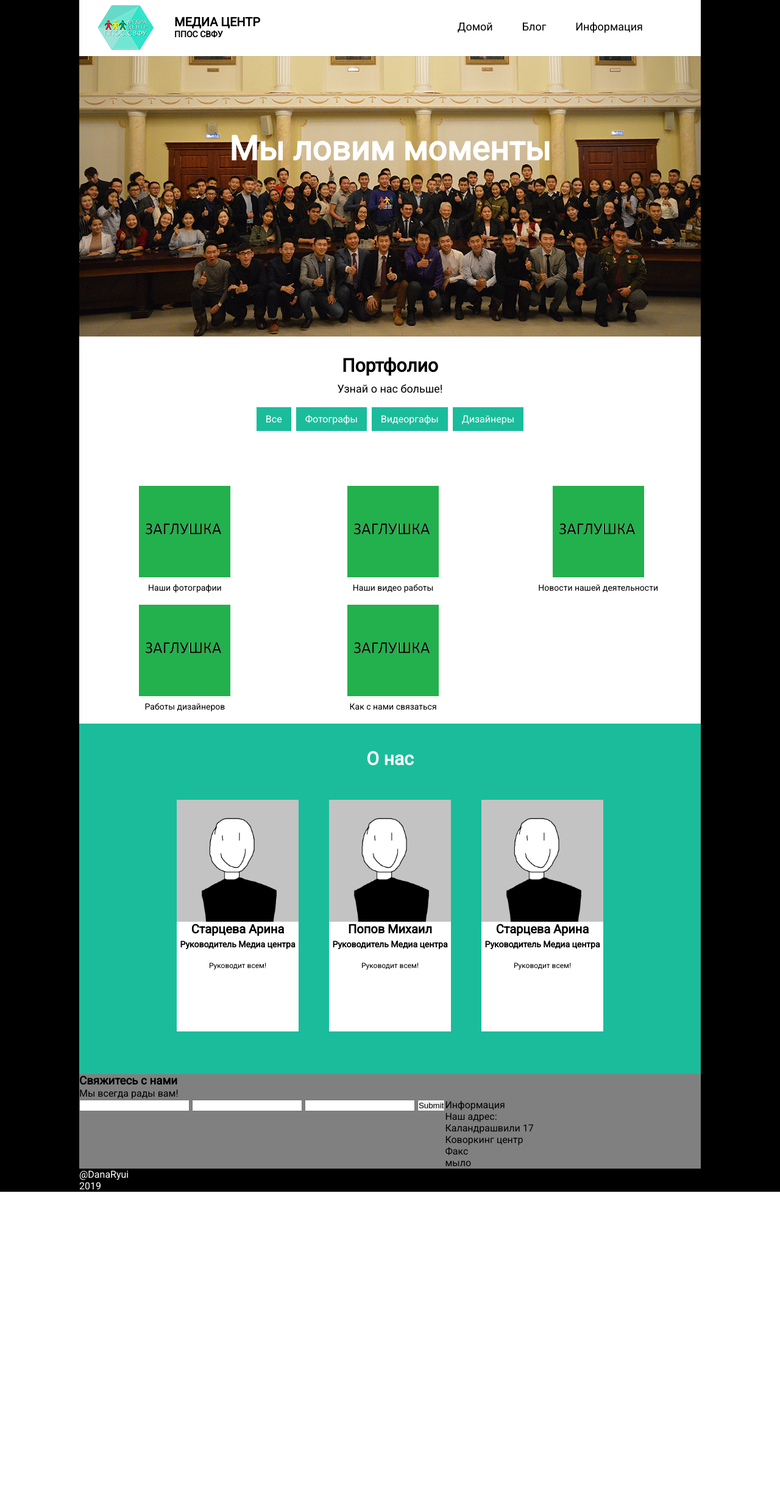
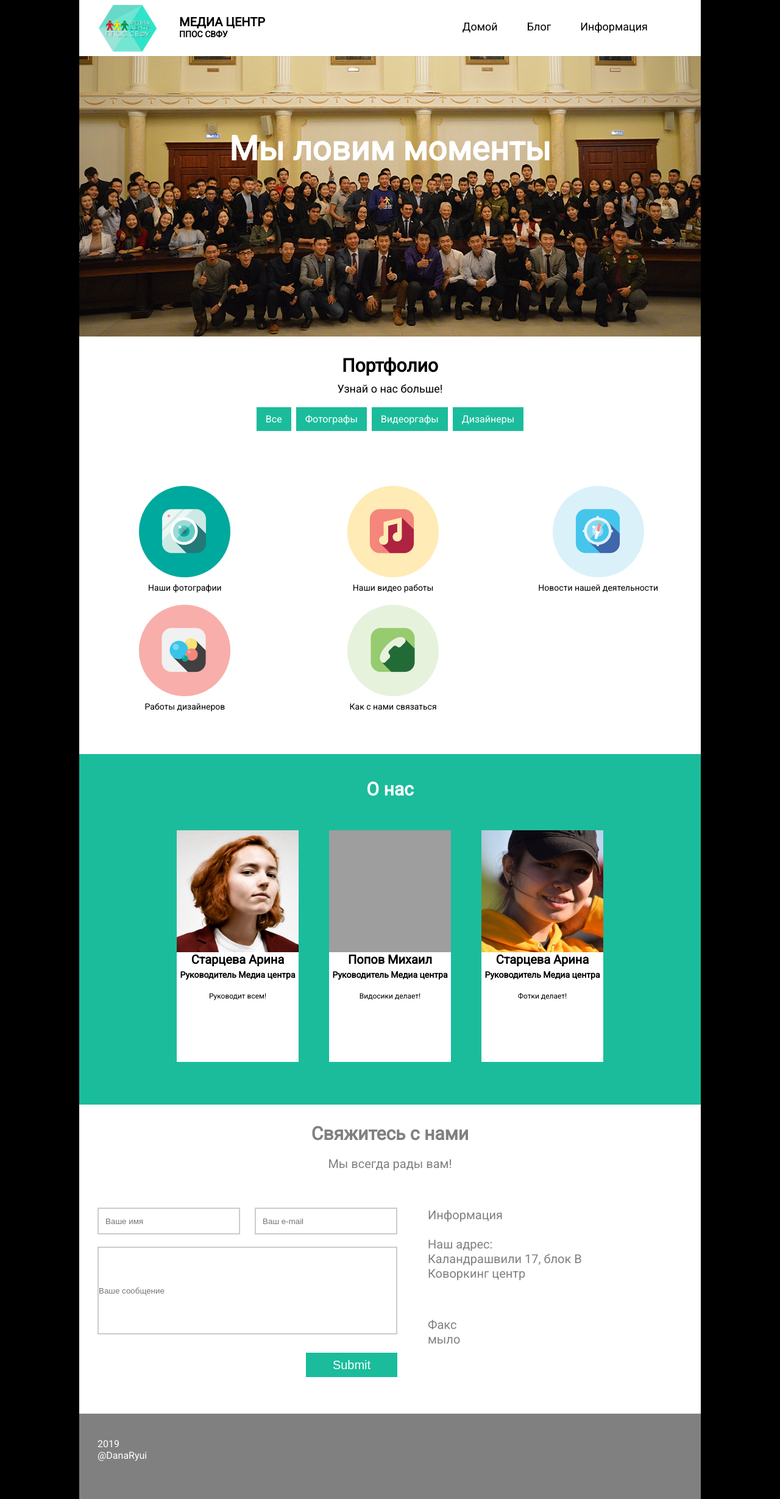
Before and after one commit to DmitrySkryabin/mediacenter, a PHP site: page / in a window 1280 px wide. Shown: the whole page at 61% size. Before the commit the page ends 1955 px from the top, so only its background shows below. Run offline with PHP 8.4, Linux system fonts and the light colour scheme; grey boxes are pictures that could not be loaded.

Commit message:
main page update

```diff
--- a/index.html
+++ b/index.html
@@ -11,7 +11,7 @@
 	<div class="wrapper">
 		<div class="cap">
 			<div class="logo">
-				<img src="logo.png" alt="logo">
+				<img src="logo.png" alt="logo" width="100px" height="100px">
 			</div>
 			<div class="logo-text">
 				<h1>МЕДИА ЦЕНТР</h1>
@@ -47,11 +47,11 @@
 			</div>
 			<div class="portfolio-bottom">
 				<div class="img-container">
-					<div class="img-text"><img src="zaglushka.png" alt="zaglushka" width="150px" height="150px"><p>Наши фотографии</p></div>
-					<div class="img-text"><img src="zaglushka.png" alt="zaglushka" width="150px" height="150px"><p>Наши видео работы</p></div>
-					<div class="img-text"><img src="zaglushka.png" alt="zaglushka" width="150px" height="150px"><p>Новости нашей деятельности</p></div>
-					<div class="img-text"><img src="zaglushka.png" alt="zaglushka" width="150px" height="150px"><p>Работы дизайнеров</p></div>
-					<div class="img-text"><img src="zaglushka.png" alt="zaglushka" width="150px" height="150px"><p>Как с нами связаться</p></div>
+					<div class="img-text"><img src="foto.png" alt="zaglushka" width="150px" height="150px"><p>Наши фотографии</p></div>
+					<div class="img-text"><img src="music.png" alt="zaglushka" width="150px" height="150px"><p>Наши видео работы</p></div>
+					<div class="img-text"><img src="safari.png" alt="zaglushka" width="150px" height="150px"><p>Новости нашей деятельности</p></div>
+					<div class="img-text"><img src="insta.png" alt="zaglushka" width="150px" height="150px"><p>Работы дизайнеров</p></div>
+					<div class="img-text"><img src="telphone.png" alt="zaglushka" width="150px" height="150px"><p>Как с нами связаться</p></div>
 				</div>
 			</div>
 		</div>
@@ -59,7 +59,7 @@
 			<h3>О нас</h3>
 			<div class="about-container">
 				<div class="about-info">
-					<div class="about-photo"><img src="about-photo.png" alt="" height="200px" width="200px"></div>
+					<div class="about-photo"><img src="arina.jpg" alt="" height="200px" width="200px"></div>
 					<div class="about-text">
 						<h4>Старцева Арина</h4>
 						<h5>Руководитель Медиа центра</h5>
@@ -67,19 +67,19 @@
 					</div>
 				</div>
 				<div class="about-info">
-					<div class="about-photo"><img src="about-photo.png" alt="" height="200px" width="200px"></div>
+					<div class="about-photo"><img src="man.jpg" alt="" height="200px" width="200px"></div>
 					<div class="about-text">
 						<h4>Попов Михаил</h4>
 						<h5>Руководитель Медиа центра</h5>
-						<p>Руководит всем!</p>
+						<p>Видосики делает!</p>
 					</div>
 				</div>
 				<div class="about-info">
-					<div class="about-photo"><img src="about-photo.png" alt="" height="200px" width="200px"></div>
+					<div class="about-photo"><img src="girl.jpg" alt="" height="200px" width="200px"></div>
 					<div class="about-text">
 						<h4>Старцева Арина</h4>
 						<h5>Руководитель Медиа центра</h5>
-						<p>Руководит всем!</p>
+						<p>Фотки делает!</p>
 					</div>
 				</div>
 			</div>
@@ -91,16 +91,18 @@
 			</div>
 			<div class="feedback-content">
 				<div class="feedback-content-left">
-					<form action="">
-						<input type="text">
-						<input type="email">
-						<input type="text">
-						<input type="submit">
+					<form action="" class="feedback-form">
+						<input type="text" class="feedback-input" placeholder="   Ваше имя">
+						<input type="email" class="feedback-input" placeholder="   Ваш e-mail"><br>
+						<input type="textarea" class="feedback-input-area" placeholder="Ваше сообщение"><br>
+						<input type="submit" class="feedback-input-submit">
 					</form>
 				</div>
 				<div class="feedback-content-right">
-					<p>Информация <br> Наш адрес: <br> Каландрашвили 17 <br>Коворкинг центр</p>
-					<p>Факс<br>мыло</p>
+					<p>Информация <br><br> Наш адрес: <br> Каландрашвили 17, блок B <br>Коворкинг центр</p>
+					<div class="feedback-addreses">
+						<p>Факс<br>мыло</p>
+					</div>
 				</div>
 			</div>
 		</div>
@@ -108,8 +110,10 @@
 </body>
 <footer>
 	<div class="wrapper">
-		<p>@DanaRyui</p>
-		<p>2019</p>
+		<div class="footer-content">
+			<p>2019</p>
+			<p>@DanaRyui</p>
+		</div>
 	</div>
 </footer>
 </html>
--- a/style.css
+++ b/style.css
@@ -17,8 +17,10 @@ HTML{
 	background: #fff;
 }
 .logo{
-	padding: 8px 8px 8px 30px;
+	padding: 0px 8px 8px 30px;
+	margin-top: -5px;
 }
+
 .logo-text{
 	padding-left: 26px;
 	padding-top: 4px;
@@ -56,7 +58,7 @@ HTML{
 }
 .img-block{
 	height: 460px;
-	background-image: url("fon.png");
+	background-image: url("fon1.png");
 	padding: 0px;
 	margin: 0px;
 	margin-bottom: 0px;
@@ -99,11 +101,12 @@ HTML{
 }
 .portfolio-bottom{
 	margin-top: 100px;
+	padding-bottom: 50px;
 }
 .img-container{
 	margin: auto;
 	display: grid;
-	grid-template-columns: 34% 33% 33%;
+	grid-template-columns: 34% 33% 33%;\
 }
 .img-text{
 	margin: auto;
@@ -159,12 +162,69 @@ HTML{
 	padding-bottom: 5px;
 }
 .feedback{
-	background: grey;
+	background: white;
+}
+.feedback-text{
+	text-align: center;
+	color: grey;
+	padding-bottom: 60px;
+}
+.feedback-text h3{
+	font-size: 30px;
+	padding-top: 30px;
+	padding-bottom: 20px;
+}
+.feedback-text p{
+	font-size: 20px;
 }
 .feedback-content{
 	display: flex;
+	padding-bottom: 60px;
 }
-footer{
-	background: #000;
+.feedback-form{
+	padding-left: 30px;
+}
+.feedback-input{
+	border: 2px solid #cccccc;
+	height: 40px;
+	margin-right: 20px;
+	width: 230px;
+}
+.feedback-input-area{
+	margin-top: 20px;
+	border: 2px solid #cccccc;
+	height: 140px;
+	margin-right: 20px;
+	width: 488px;
+}
+.feedback-input-submit{
+	float: right;
+	margin-top: 30px;
+	margin-right: 20px;
+	background: #1bbc9b;
+	height: 40px;
+	width: 150px;
+	border: none;
+	color: white;
+	font-size: 20px;
+}
+.feedback-content-right{
+	color: grey;
+	padding-left: 30px;
+}
+.feedback-content-right{
+	font-size: 20px;
+}
+.feedback-addreses{
+	padding-top: 60px;
+}
+.footer-content{
+	background: grey;
 	color: #fff;
+	height: 100px;
+	color: white;
+	padding-top: 40px;
 }
+.footer-content p{
+	padding-left: 30px;
+}
```
Also changed, not shown: arina.jpg (added), fon.png, fon1.png (added), foto.png (added), girl.jpg (added), insta.png (added), logo.png, music.png (added), safari.png (added), telphone.png (added), 2 other files.
